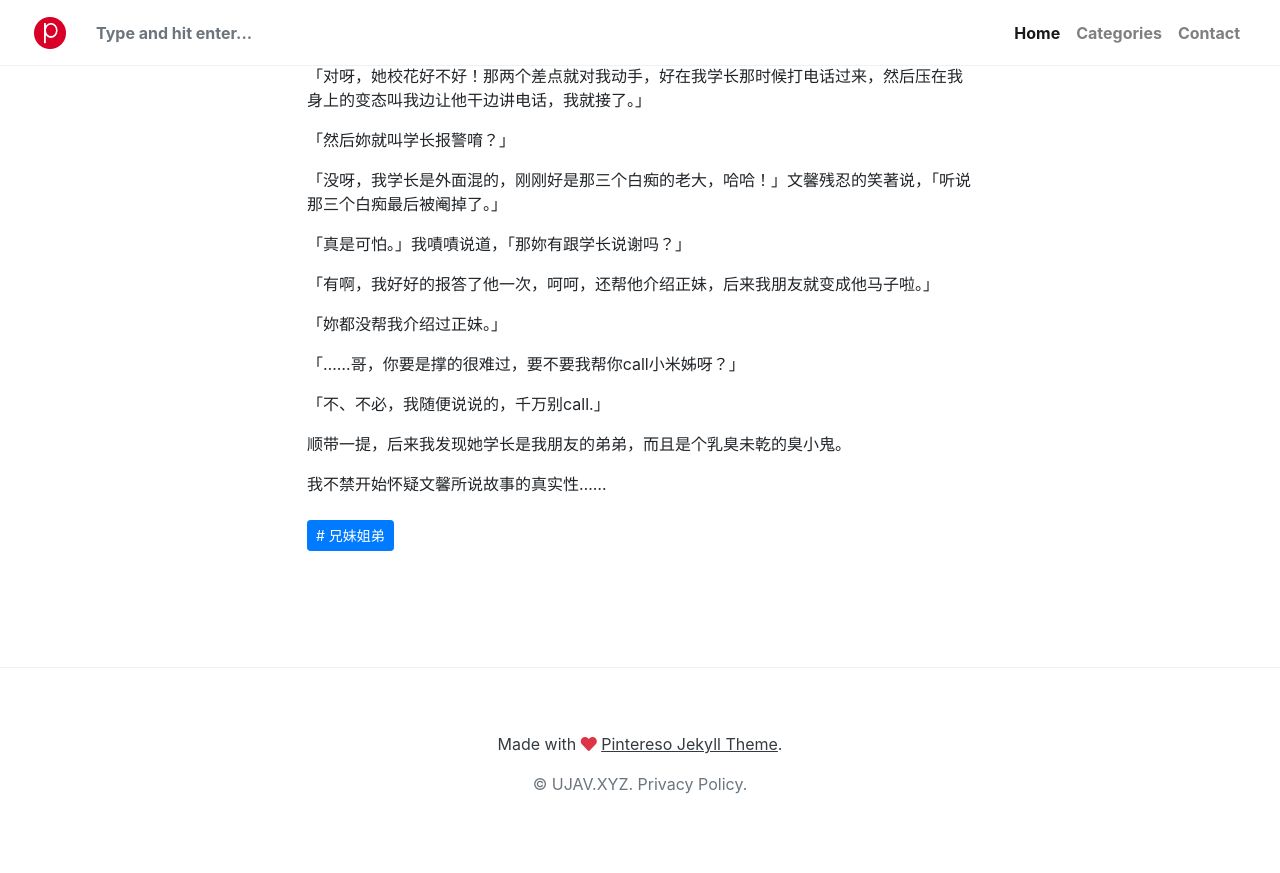
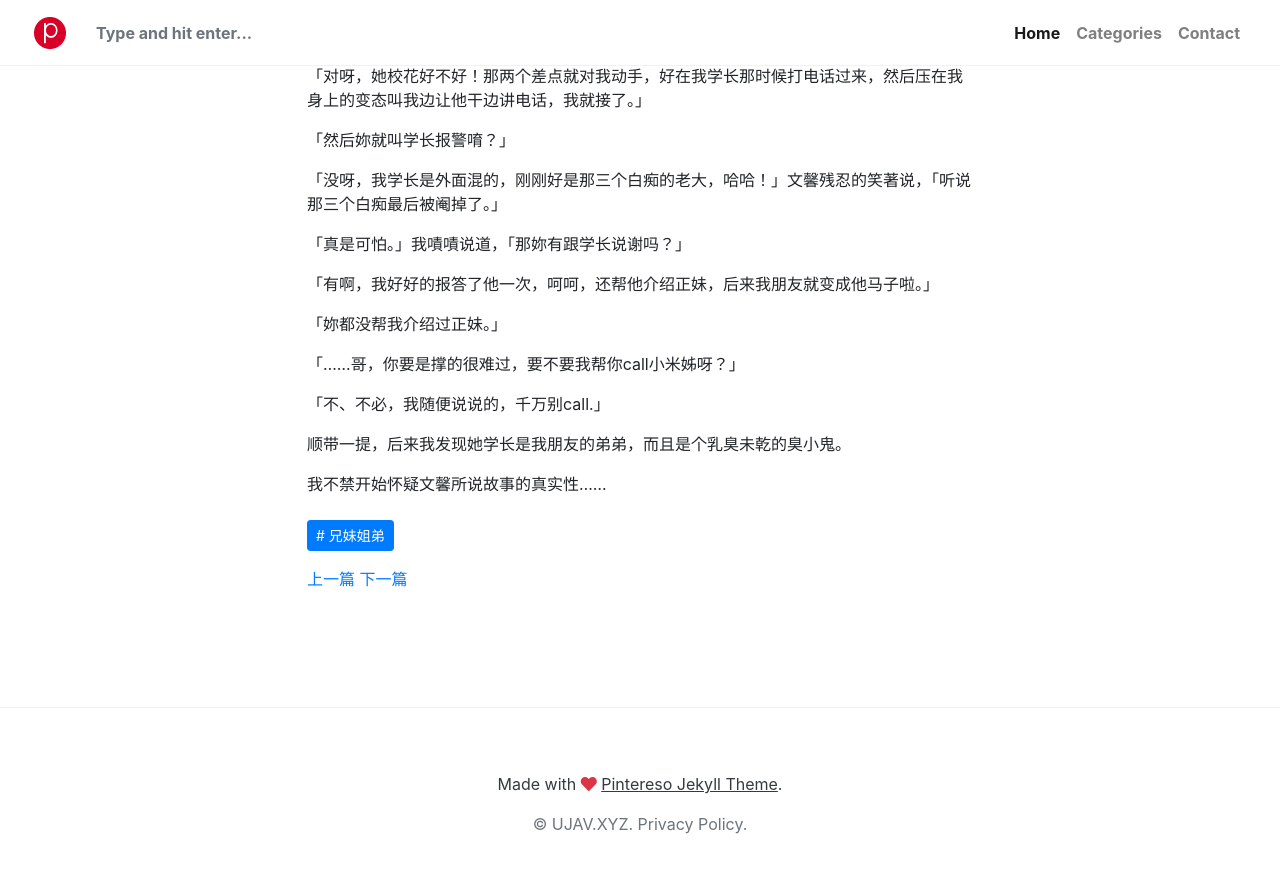
Before and after one commit to ujav/u, a Jekyll site: the page built from _posts/2019-01-20-emily3.md, in a window 1280 px wide and 900 px high, scrolled down 3837 px. Shown: the top 873 px of the window. Built offline with Jekyll 4.4.1, drawn with Linux system fonts in a browser that asks for light colours; nearby versions of some CDN libraries; library files that are not in the unit come from our copies; comment, search, counter and statistics services are not loaded.

Commit message:
Update post.html

```diff
--- a/_layouts/post.html
+++ b/_layouts/post.html
@@ -39,7 +39,13 @@ layout: default
                         # {{ category | downcase }}
                       </a>
                     {% endfor %}
-
+                    <p></p>
+                    {% if page.next.url %}
+                    <a class="prev" href="{{site.baseurl}}{{page.next.url}}">上一篇</a>
+                  {% endif %}
+                  {% if page.previous.url %}
+                    <a class="next" href="{{site.baseurl}}{{page.previous.url}}">下一篇</a>
+                  {% endif %}
     				{% include comments.html %}
 
     			</div>
```
